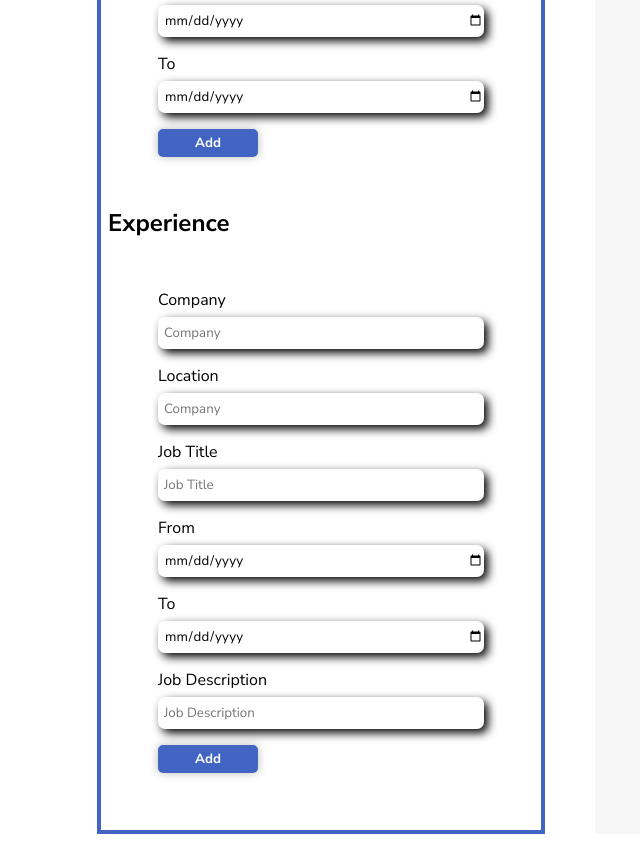
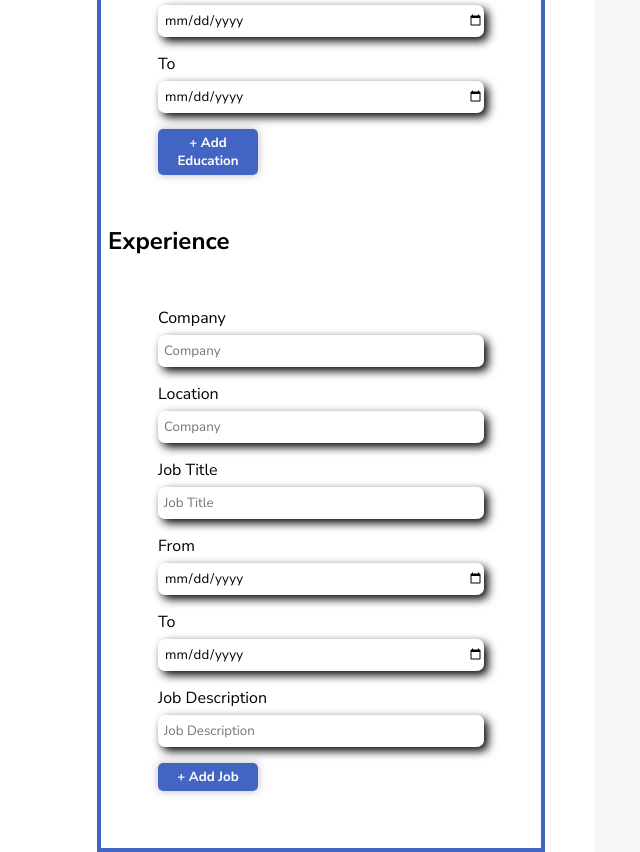
Before and after one commit to its-nikole/cv-project-react, a React (Create React App) app: page / in a window 1280 px wide. Shown: the part 980-1832 px from the top of the page, without its empty margins (42-682 px from the left). Built offline with nearby package versions, Linux system fonts and the light colour scheme.

Commit message:
style: :lipstick: Changed buttons a lil bit

```diff
--- a/src/App.js
+++ b/src/App.js
@@ -7,6 +7,8 @@ import { PersonalInfoPreview } from "./components/Preview/PersonalInfoPreview";
 import { CandidateInfoPreview } from "./components/Preview/CandidateInfoPrew";
 
 export function App() {
+  const [education, setEducation] = useState([]);
+  const [experience, setExperience] = useState([]);
   const [fullInfo, setFullInfo] = useState({
     fullName: "",
     currentJob: "",
--- a/src/components/Forms/Education.jsx
+++ b/src/components/Forms/Education.jsx
@@ -44,7 +44,7 @@ export function Education(props) {
             value={props.fullInfo.courseEndInput}
             onChange={props.handleChange}
         />
-        <button className="btn-add">Add</button>
+        <button className="btn-add">+ Add Education</button>
       </form>
     </section>
   );
--- a/src/components/Forms/Experience.jsx
+++ b/src/components/Forms/Experience.jsx
@@ -64,7 +64,7 @@ export function Experience(props) {
           value={props.fullInfo.jobDescriptionInput}
           onChange={props.handleChange}
         />
-        <button className="btn-add">Add</button>
+        <button className="btn-add">+ Add Job</button>
       </form>
     </section>
   );
```
